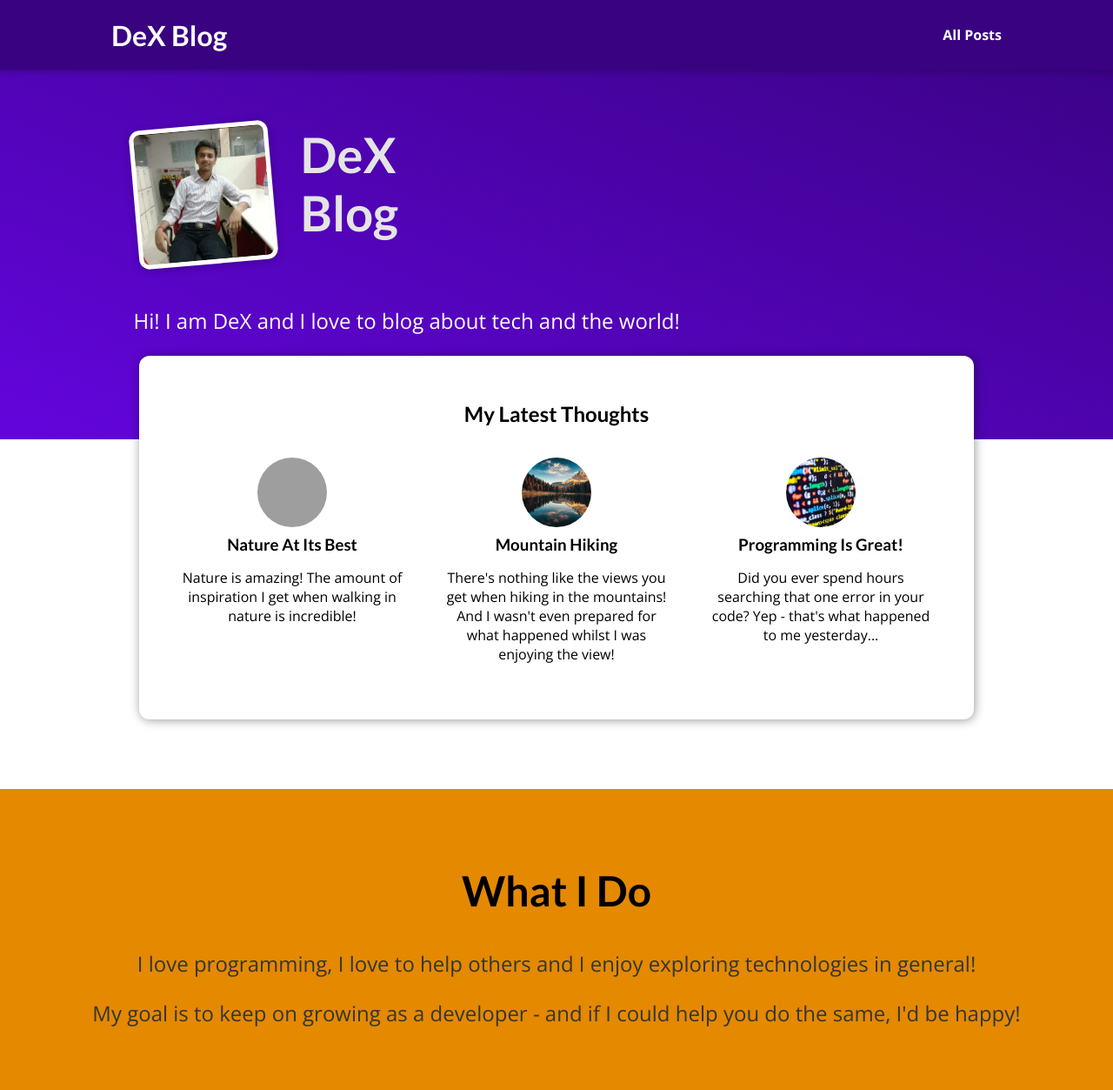
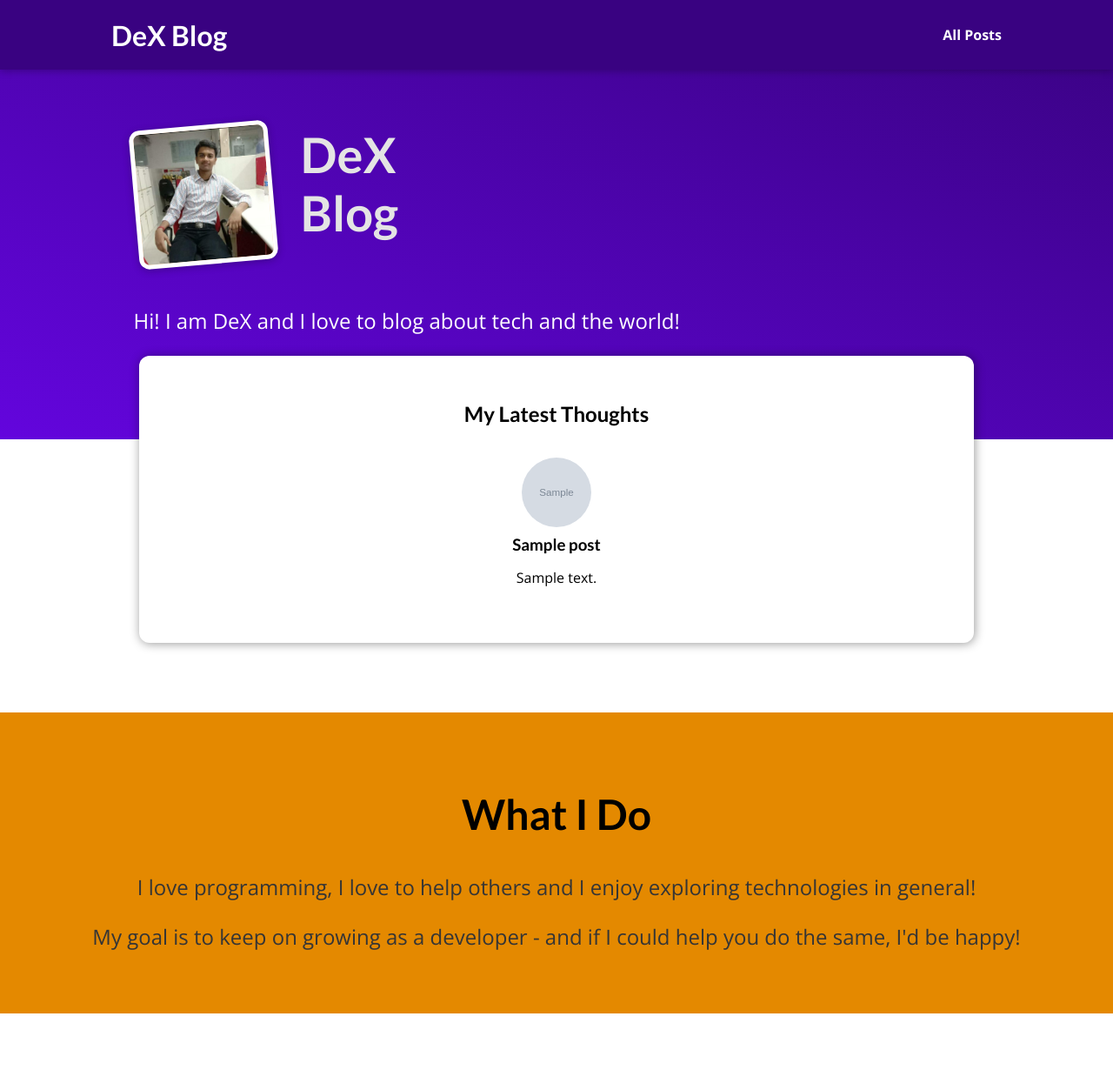
Before and after one commit to DeX-Coder/Django-Mine, a Django app: page / in a window 1280 px wide. Shown: the whole page at 87% size. After the commit the page ends 1165 px from the top, so only its background shows below. Run offline with Django 4.2, Linux system fonts and the light colour scheme; tables that the repository leaves empty hold one stand-in row (values such as "Sample post"); grey boxes marked "Sample" are stand-in pictures; grey boxes are pictures that could not be loaded.

Commit message:
Final Touches Done!
⋄Whats New
⇨ All the data will be fetched and updated from models.

⇨ Added the post-wise tag feature.

⇨Fixed CSS and few bugs

⇨ Content Delivery Performance is optimized.

⌘ Dev Zone:
If you further find any bugs, feel free to create PRs!

Cheers!

```diff
--- a/blog/templates/blog/includes/post.html
+++ b/blog/templates/blog/includes/post.html
@@ -3,7 +3,7 @@
 <li>
     <article class="post">
         <a href="{% url 'post-detail' post.slug %}">
-            <img src="{% static 'blog/images/'|add:post.image %}" alt="{{ post.title }}">
+            <img src="{% static 'blog/images/'|add:post.image_name %}" alt="{{ post.title }}">
             <div class="post__content">
                 <h3>{{ post.title }}</h3>
                 <p>
--- a/blog/views.py
+++ b/blog/views.py
@@ -1,93 +1,27 @@
 from datetime import date
 
-from django.shortcuts import render
-from django.http import HttpResponse
+from django.shortcuts import render, get_object_or_404
+
+from .models import Post
 
 all_posts = [
-    {
-        "slug": "hike-in-the-mountains",
-        "image": "mountains.jpg",
-        "author": "Maximilian",
-        "date": date(2021, 7, 21),
-        "title": "Mountain Hiking",
-        "excerpt": "There's nothing like the views you get when hiking in the mountains! And I wasn't even prepared for what happened whilst I was enjoying the view!",
-        "content": """
-          Lorem ipsum dolor sit amet consectetur adipisicing elit. Officiis nobis
-          aperiam est praesentium, quos iste consequuntur omnis exercitationem quam
-          velit labore vero culpa ad mollitia? Quis architecto ipsam nemo. Odio.
 
-          Lorem ipsum dolor sit amet consectetur adipisicing elit. Officiis nobis
-          aperiam est praesentium, quos iste consequuntur omnis exercitationem quam
-          velit labore vero culpa ad mollitia? Quis architecto ipsam nemo. Odio.
-
-          Lorem ipsum dolor sit amet consectetur adipisicing elit. Officiis nobis
-          aperiam est praesentium, quos iste consequuntur omnis exercitationem quam
-          velit labore vero culpa ad mollitia? Quis architecto ipsam nemo. Odio.
-        """,
-    },
-    {
-        "slug": "programming-is-fun",
-        "image": "coding.jpg",
-        "author": "Maximilian",
-        "date": date(2022, 3, 10),
-        "title": "Programming Is Great!",
-        "excerpt": "Did you ever spend hours searching that one error in your code? Yep - that's what happened to me yesterday...",
-        "content": """
-          Lorem ipsum dolor sit amet consectetur adipisicing elit. Officiis nobis
-          aperiam est praesentium, quos iste consequuntur omnis exercitationem quam
-          velit labore vero culpa ad mollitia? Quis architecto ipsam nemo. Odio.
-
-          Lorem ipsum dolor sit amet consectetur adipisicing elit. Officiis nobis
-          aperiam est praesentium, quos iste consequuntur omnis exercitationem quam
-          velit labore vero culpa ad mollitia? Quis architecto ipsam nemo. Odio.
-
-          Lorem ipsum dolor sit amet consectetur adipisicing elit. Officiis nobis
-          aperiam est praesentium, quos iste consequuntur omnis exercitationem quam
-          velit labore vero culpa ad mollitia? Quis architecto ipsam nemo. Odio.
-        """,
-    },
-    {
-        "slug": "into-the-woods",
-        "image": "woods.jpg",
-        "author": "Maximilian",
-        "date": date(2020, 8, 5),
-        "title": "Nature At Its Best",
-        "excerpt": "Nature is amazing! The amount of inspiration I get when walking in nature is incredible!",
-        "content": """
-          Lorem ipsum dolor sit amet consectetur adipisicing elit. Officiis nobis
-          aperiam est praesentium, quos iste consequuntur omnis exercitationem quam
-          velit labore vero culpa ad mollitia? Quis architecto ipsam nemo. Odio.
-
-          Lorem ipsum dolor sit amet consectetur adipisicing elit. Officiis nobis
-          aperiam est praesentium, quos iste consequuntur omnis exercitationem quam
-          velit labore vero culpa ad mollitia? Quis architecto ipsam nemo. Odio.
-
-          Lorem ipsum dolor sit amet consectetur adipisicing elit. Officiis nobis
-          aperiam est praesentium, quos iste consequuntur omnis exercitationem quam
-          velit labore vero culpa ad mollitia? Quis architecto ipsam nemo. Odio.
-        """,
-    },
 ]
-
 
 def get_date(post):
     return post.get("date")
 
 
-# Create your views here.
-
-
 def starting_page(request):
-    all_posts.sort(key=get_date)
-    sorted_posts = all_posts
-    latest_posts = sorted_posts[-3:]
+    latest_posts = Post.objects.all().order_by("-date")[:3]
     return render(request, "blog/index.html", {"posts": latest_posts})
 
 
 def posts(request):
+    all_posts = Post.objects.all().order_by("-date")
     return render(request, "blog/all-posts.html", {"all_posts": all_posts})
 
 
 def post_detail(request, slug):
-    identified_post = next(post for post in all_posts if post["slug"] == slug)
-    return render(request, "blog/post-detail.html", {"post": identified_post})
+    identified_post = get_object_or_404(Post, slug=slug)
+    return render(request, "blog/post-detail.html", {"post": identified_post, "post_tags":identified_post.tag.all()})
```
Also changed, not shown: blog/static/blog/post-detail.css (+15 -0 lines), blog/templates/blog/post-detail.html (+7 -2 lines).
